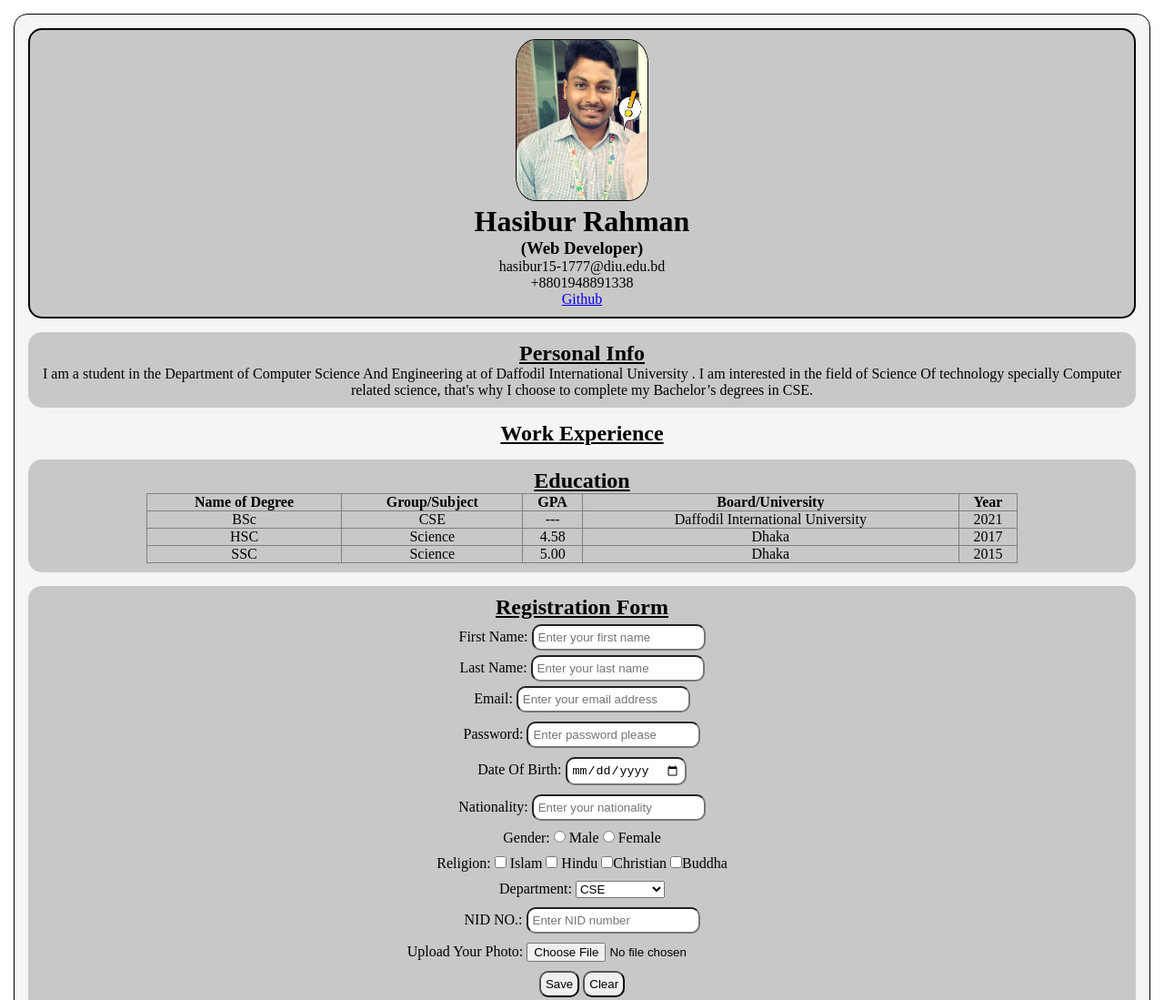
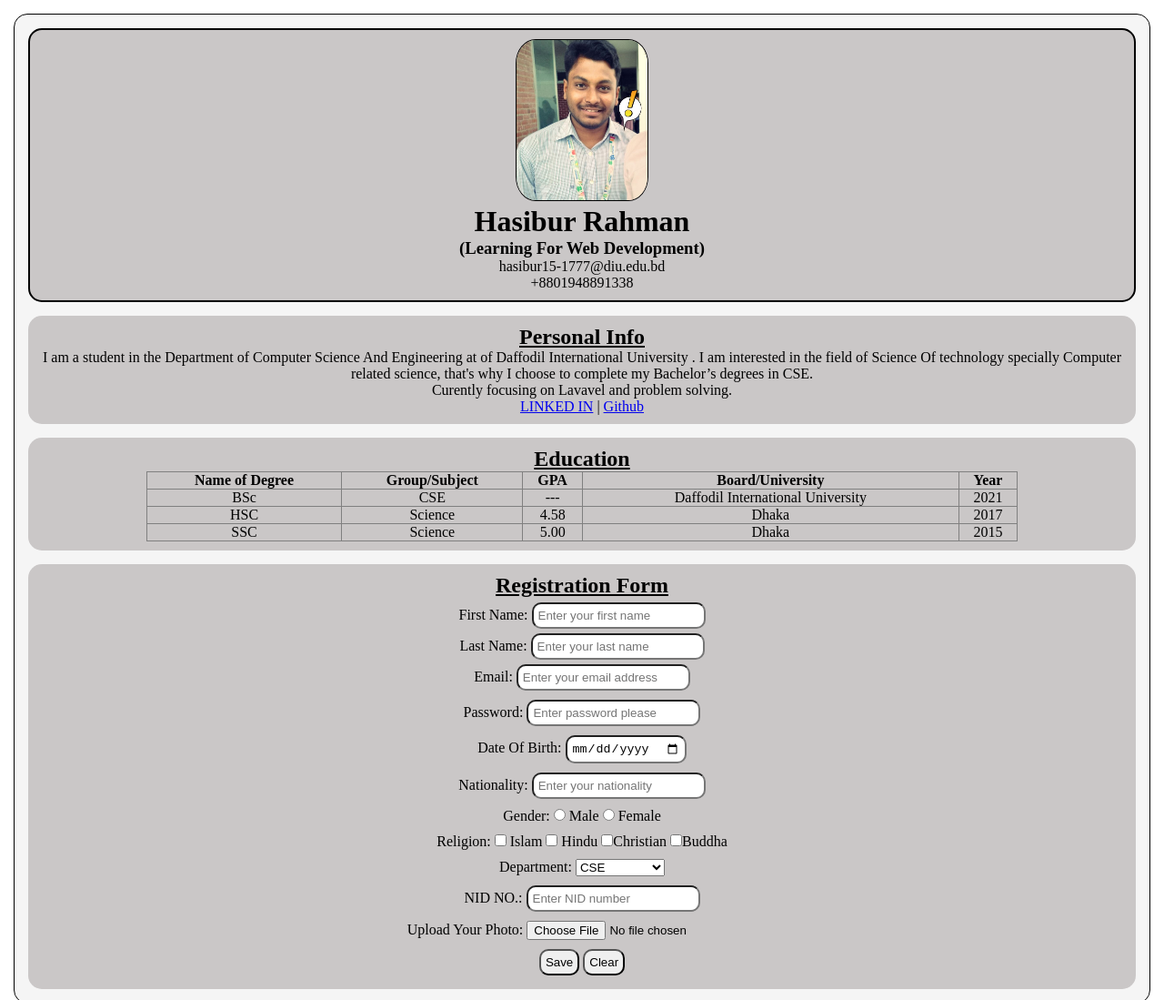
Before and after one commit to HRahman1777/Labtask1_basic-html-css_web-engineering, a plain HTML site: page index.html in a window 1280 px wide. Shown: the top 1099 px of the page at 91% size. Drawn offline with Linux system fonts and the light colour scheme.

Commit message:
Update index.html

```diff
--- a/index.html
+++ b/index.html
@@ -15,10 +15,9 @@
         <div class="top">
             <img src="img/img1.jpg" id="img1">
             <h1>Hasibur Rahman</h1>
-            <h3>(Web Developer)</h3>
+            <h3>(Learning For Web Development)</h3>
             <p>hasibur15-1777@diu.edu.bd</p>
             <p>+8801948891338</p>
-            <p> <a href="https://github.com/HRahman1777">Github</a> </p>
         </div>
 
         <div class="mid-div">
@@ -29,10 +28,11 @@
                 I am interested in the field of Science Of technology specially Computer related science, that's why I
                 choose to
                 complete my Bachelor’s degrees in CSE.</p>
+            Curently focusing on Lavavel and problem solving. <br>
+            <a href="https://www.linkedin.com/in/hasibur1777/">LINKED IN</a>
+            | <a href="https://github.com/HRahman1777">Github</a>
 
         </div>
-
-        <h2><u>Work Experience</u></h2>
 
 
 
```
